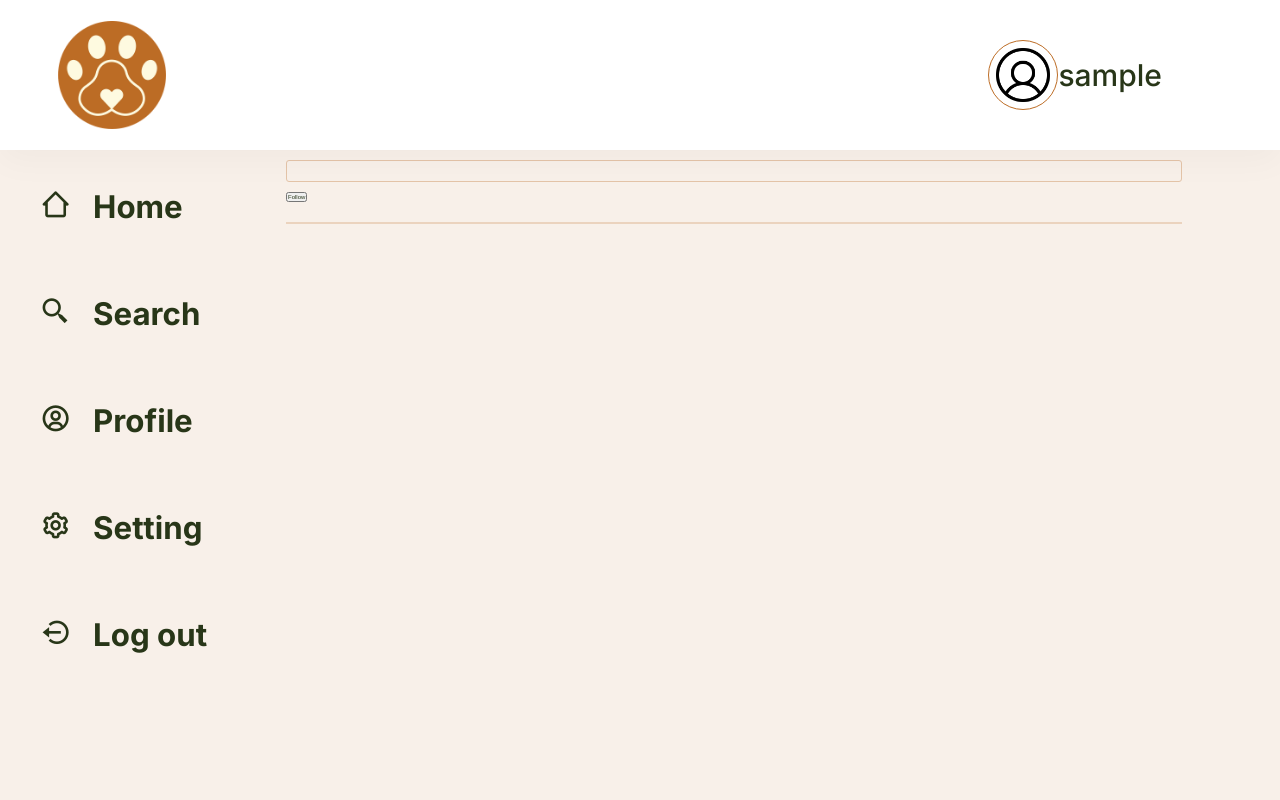
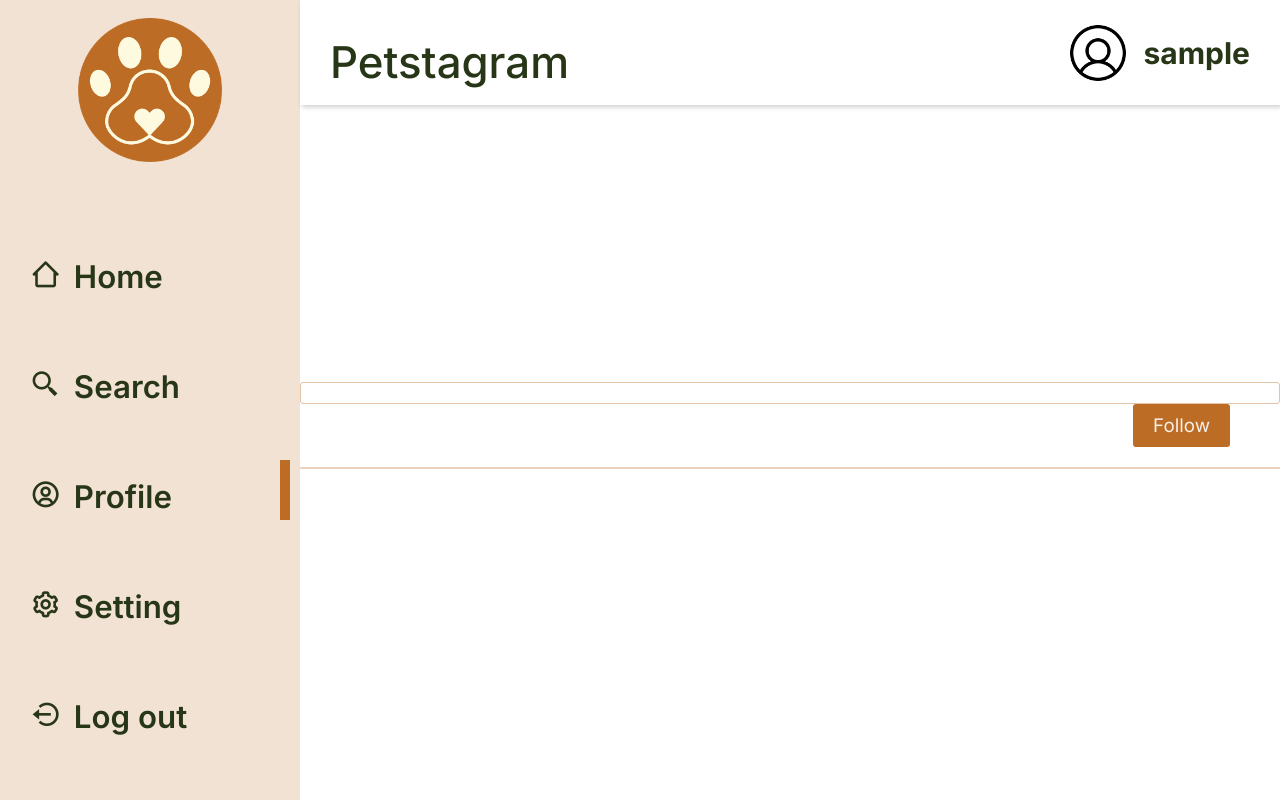
Before and after one commit to ThuHoang2312/Petstagram, a plain HTML site: page frontend/ui/profile/profile.html in a window 1280 px wide. Drawn offline with nearby package versions, Linux system fonts and the light colour scheme; no server answers; sample sign-in values are in the browser's storage.

Commit message:
change ui for profile page

```diff
--- a/frontend/ui/profile/profile.html
+++ b/frontend/ui/profile/profile.html
@@ -24,24 +24,18 @@
     <title>Petstagram &mdash; Profile</title>
   </head>
   <body>
-    <header class="header sticky">
-      <div class="wrapper">
-        <div class="logo-box">
-          <img
-            src="../../assets/logo-dark.png"
-            alt="Petstagram logo"
-            class="logo-img"
-          />
+    <div class="container">
+      <div class="menu-toggle">
+        <div class="hamburger">
+          <span></span>
+        </div>
       </div>
 
-        <div class="user-profile"></div>
+      <aside class="sidebar">
+        <div class="sidebar-brand">
+          <img src="../../assets/logo-dark.png" alt="Petstagram logo" />
         </div>
-    </header>
-
-    <main>
-      <div class="main-wrapper">
-        <section class="sidebar">
-          <div class="left-col">
+        <div class="sidebar-menu">
           <ul>
             <li>
               <a href="../front/index.html" class="nav-items">
@@ -49,7 +43,6 @@
                 <span>Home</span>
               </a>
             </li>
-
             <li>
               <a href="../search/search.html" class="nav-items">
                 <i class="bx bx-search-alt-2"></i>
@@ -57,12 +50,11 @@
               </a>
             </li>
             <li>
-                <a href="../profile/profile.html" class="nav-items active">
+              <a href="../profile/profile.html" class="nav-items is-active">
                 <i class="bx bx-user-circle"></i>
                 <span>Profile</span>
               </a>
             </li>
-
             <li>
               <a href="../setting/setting.html" class="nav-items">
                 <i class="bx bx-cog"></i>
@@ -77,9 +69,21 @@
             </li>
           </ul>
         </div>
-        </section>
+      </aside>
 
-        <section class="main-content">
+      <div class="main-container">
+        <header class="header">
+          <div class="dashboard">
+            <span>Petstagram</span>
+          </div>
+          <div class="user-wrapper">
+            <img src="../../assets/user_icon.png" alt="" />
+            <h4>John Doe</h4>
+          </div>
+        </header>
+
+        <main>
+          <div class="content-container">
             <div class="middle-col">
             <div class="user-info">
               <div class="overlay">
@@ -140,7 +144,14 @@
             <hr class="line" />
             <div class="photo-lib"></div>
           </div>
-        </section>
+
+          </div>
+        </main>
+      </div>
+
+        <div class="main-content">
+
+        </div>
       </div>
     </main>
 
--- a/frontend/ui/profile/script.js
+++ b/frontend/ui/profile/script.js
@@ -15,22 +15,20 @@ if (!token && !user) {
 
 /*-- Display username and avatar of log In user--*/
 //Select existing html elements
-const userInfo = document.querySelector(".user-profile");
+const userInfo = document.querySelector(".user-wrapper");
 if (token && user) {
-  const p = document.createElement("p");
-  p.innerHTML = userData.username;
-  const img = document.createElement("img");
+  const h4 = document.querySelector("h4");
+  h4.innerHTML = userData.username;
+  const img = document.querySelector(".user-wrapper img");
   if (userData.avatar == null) {
     img.src = "../../assets/user_icon.png";
   } else {
     img.src = url + "/" + userData.avatar;
   }
   img.alt = userData.username;
-  userInfo.appendChild(img);
-  userInfo.appendChild(p);
 
-  img.addEventListener("click", () => {
-    location.href = `profile.html?id=${userData.user_id}`;
+  userInfo.addEventListener("click", () => {
+    location.href = `../profile/profile.html?id=${userData.user_id}`;
   });
 }
 
@@ -142,7 +140,7 @@ const createProfile = (userProfile) => {
   if (userProfile.avatar == null) {
     img.src = "../../assets/user_icon.png";
   } else {
-    img.src = url + "/user/" + userProfile.avatar;
+    img.src = url + "/" + userProfile.avatar;
   }
   img.alt = userProfile.username;
 
@@ -167,10 +165,11 @@ const createProfile = (userProfile) => {
 
   const followDiv = document.querySelector(".follow");
   console.log(followDiv);
-  if (userData.user_id == userProfile.user_id) {
-    followDiv.display = "none";
+
+  if (!(userData.user_id == userId)) {
+    followDiv.style.display = "flex";
   } else {
-    followDiv.display = "flex";
+    followDiv.style.display = "none";
   }
 
   if (userData.user_id == userProfile.user_id) {
--- a/frontend/ui/profile/style.css
+++ b/frontend/ui/profile/style.css
@@ -10,12 +10,13 @@
   padding: 0;
   margin: 0;
   box-sizing: border-box;
+  text-decoration: none;
+  list-style-type: none;
+  font-family: "Inter", sans-serif;
   /* font-size: 10px; */
   /* 10px / 16px = 0.625 = 62.5% */
   /* Percentage of user's browser font-size setting */
   font-size: 62.5%;
-  text-decoration: none;
-  list-style: none;
   color: #283618;
 }
 
@@ -23,46 +24,9 @@
   outline: none;
 }
 
-:root {
-  /* -----Colors----- */
-  --body-color: #f8f0e9;
-  --sidebar-color: #dda15e;
-  --primary-color: #bc6c25;
-  --text-color: #283618;
-  --toggle-color: #714116;
-
-  /* -----Transition----- */
-  --trans-03: all 0.3s ease;
-}
-
-body {
-  width: 100%;
-  background: var(--body-color);
-  position: relative;
-  font-family: "Inter", sans-serif;
-}
-
-.header {
+.container {
   display: flex;
-  justify-content: space-between;
-  align-items: center;
-  background-color: var(--body-color);
-  height: 15rem;
-  padding: 0 4.8rem;
-}
-
-.sticky {
-  overflow: hidden;
-  position: fixed;
-  top: 0;
-  bottom: 0;
-  width: 100%;
-  height: 15rem;
-  padding-top: 0;
-  padding-bottom: 0;
-  background-color: rgba(255, 255, 255, 0.97);
-  z-index: 999;
-  box-shadow: 0 1.2rem 3.2rem rgba(0, 0, 0, 0.03);
+  min-height: 100vh;
 }
 
 .main {
@@ -73,112 +37,137 @@ body {
   justify-content: center;
   margin-top: 15rem;
 }
+/* -------------------------------- */
+/* ----------SIDEBAR---------- */
+/* -------------------------------- */
+.sidebar {
+  position: fixed;
+  left: 0;
+  top: 0;
+  height: 100%;
+  width: 300px;
+  padding: 2rem 1rem;
+  background-color: #f2e2d3;
+  display: flex;
+  flex-direction: column;
+  z-index: 100;
+}
 
-/* -------------------------------- */
-/* ----------TOPBAR---------- */
-/* -------------------------------- */
+.sidebar-brand {
+  height: 30px;
+  display: flex;
+  justify-content: center;
+  align-items: center;
+  margin-top: 2rem;
+  padding: 5rem;
+}
 
-.wrapper {
+.sidebar-brand img {
+  display: block;
+  width: 80%;
+  height: auto;
+}
+
+.sidebar-menu {
+  margin-top: 10rem;
+}
+.sidebar-menu li {
   width: 100%;
-  max-width: 130rem;
-  height: 80%;
+  margin-bottom: 5rem;
+  padding-left: 2rem;
+}
+
+.sidebar-menu .nav-items {
+  display: block;
+  font-size: 5rem;
+  color: #283618;
+  font-weight: 600;
+  transition: all 0.3s ease;
+}
+
+.sidebar-menu .nav-items:hover {
+  padding-left: 5rem;
+}
+
+.sidebar-menu .nav-items.is-active {
+  color: #bc6c25;
+  border-right: 10px solid #bc6c25;
+}
+
+.main-container {
+  margin-left: 300px;
+  width: calc(100%-300px);
+  display: flex;
+}
+
+.right-container {
+  display: flex;
+}
+
+header {
   display: flex;
   justify-content: space-between;
-  align-items: center;
+  position: fixed;
+  top: 0;
+  z-index: 100;
+  width: calc(100% - 300px);
+  padding: 1rem;
+  background-color: rgba(255, 255, 255, 0.97);
+  box-shadow: 2px 2px 5px rgba(0, 0, 0, 0.2);
 }
 
-.logo-box {
-  height: 90%;
-  aspect-ratio: 1/1;
-  margin: 1rem;
+.dashboard {
+  font-size: 7rem;
+  padding-left: 2rem;
+  font-weight: 500;
 }
 
-.logo-img {
-  height: 100%;
-}
-
-.user-profile {
-  height: 100%;
-  aspect-ratio: 1/1;
-  position: relative;
-  background-size: cover;
-  margin: 0 5rem;
-  font-size: 5rem;
-  font-weight: 500;
+.user-wrapper {
   display: flex;
   align-items: center;
-}
-
-.user-profile p {
-  font-size: 3rem;
   margin-right: 2rem;
 }
 
-.user-profile img {
+.user-wrapper img {
   width: 7rem;
   height: 7rem;
-  border: 1px solid #bc6c25;
   border-radius: 50%;
+  margin-right: 1rem;
+}
+
+.user-wrapper h4 {
+  font-size: 3rem;
+  color: #283618;
 }
 
 /* -------------------------------- */
-/* ----------MAIN---------- */
+/* ----------MAIN CONTENT---------- */
 /* -------------------------------- */
-.main-wrapper {
+
+.main-container {
   width: 100%;
-  display: grid;
-  grid-template-columns: 20% 70% 10%;
-  grid-gap: 3rem;
-  margin-top: 15rem;
+  display: flex;
+  justify-content: center;
+  flex-direction: column;
+  margin-top: 11rem;
 }
-/* ----------SIDEBAR---------- */
-.left-col {
-  position: fixed;
-  left: 0;
+
+.middle-col {
   display: flex;
   flex-direction: column;
   justify-content: center;
-  align-items: center;
-}
-
-.left-col .nav-items {
-  display: block;
-  height: 100%;
   width: 100%;
-  line-height: 10rem;
-  font-size: 5rem;
-  color: var(--text-color);
-  font-weight: 700;
-  padding-left: 4rem;
-  transition: all 0.3s ease;
-}
-
-.left-col .nav-items i {
-  margin-right: 1rem;
-}
-
-.left-col .nav-items:hover {
-  padding-left: 5rem;
-}
-
-.left-col .nav-items.active {
-  color: var(--primary-color);
-}
-/* ----------FEEDS---------- */
-.middle-col {
-  display: flex;
-  flex-direction: column;
-  border-radius: 3px;
 }
 
 .user-info {
   width: 100%;
-  margin: 1rem auto;
   display: grid;
   grid-template-columns: 1fr 3fr 1fr;
   border: 1px solid #e4c4a8;
   padding: 1rem;
   border-radius: 3px;
+  margin-left: auto;
+  margin-right: auto;
 }
 
 .user-detail {
@@ -187,15 +176,17 @@ body {
 }
 
 .user-detail h2 {
-  font-size: 5rem;
-  margin: 2rem;
+  font-size: 4rem;
+  margin-top: 3rem;
 }
 
 .user-detail p {
-  font-size: 4rem;
+  font-size: 2rem;
 }
 
 .avatar img {
+  margin-top: 3rem;
+  margin-left: 3rem;
   width: 7rem;
   height: 7rem;
   border: 1px solid #bc6c25;
@@ -203,36 +194,37 @@ body {
 }
 
 .user-follow {
+  margin-top: 2rem;
   display: flex;
-  justify-content: space-between;
+  justify-content: end;
 }
 
-.btn-follow {
-  max-height: 2rem;
+.follow {
+  display: flex;
+  justify-content: flex-end;
+  margin-right: 5rem;
+  font-size: 3rem;
+}
 
-  color: #283618;
-
-  background-color: #e4c4a8;
+#btn-follow {
+  max-height: 5rem;
+  color: #f8f0e9;
+  background-color: #bc6c25;
   border: none;
   border-radius: 3px;
-}
-
-.btn-follow span {
-  font-size: 1.2rem;
-  font-weight: 500;
-  padding: 1rem;
+  padding: 1rem 2rem;
+  text-align: center;
 }
 
 .add {
   display: flex;
-  justify-content: space-around;
+  justify-content: center;
   align-items: center;
   cursor: pointer;
-  background: #ab6909;
-  color: #f8f0e9;
+  background: #bc6c25;
   border-radius: 5px;
   max-width: 15rem;
-  padding: 0 1rem;
+  padding: 0 2rem;
   height: 5rem;
   margin: 3rem;
 }
@@ -241,6 +233,7 @@ body {
 .add i {
   font-size: 3rem;
   text-align: center;
+  color: #f8f0e9;
 }
 
 .add span {
@@ -405,7 +398,7 @@ body {
 
 .photo-lib {
   margin-top: 2rem;
-  width: 70%;
+  width: 100%;
   display: grid;
   grid-template-columns: repeat(3, 1fr);
   grid-template-rows: repeat(3, 1fr);
```
Also changed, not shown: frontend/ui/front/style.css (+4 -9 lines), frontend/ui/search/style.css (+3 -5 lines). Lines whose indentation alone changed are shown as unchanged.
